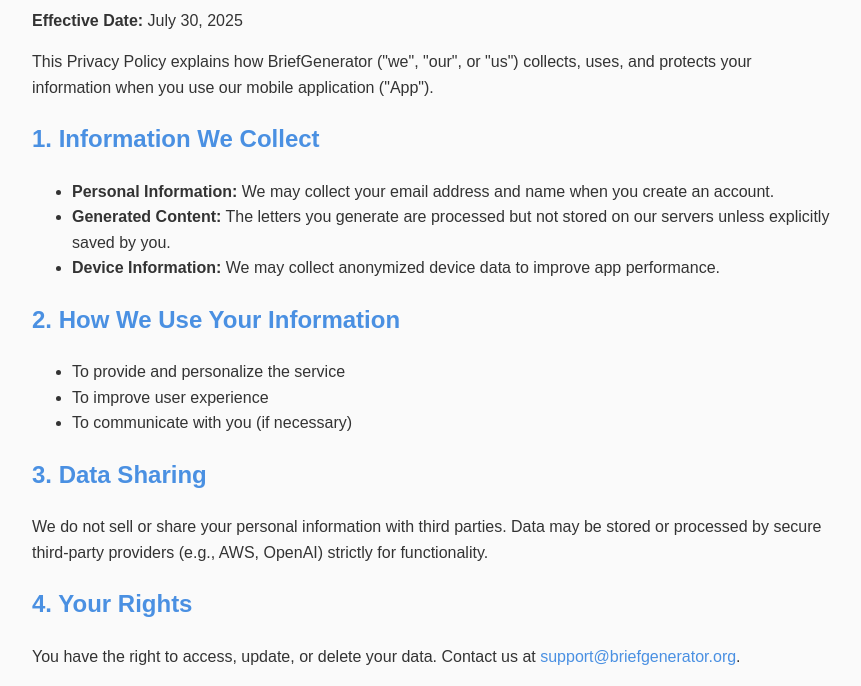
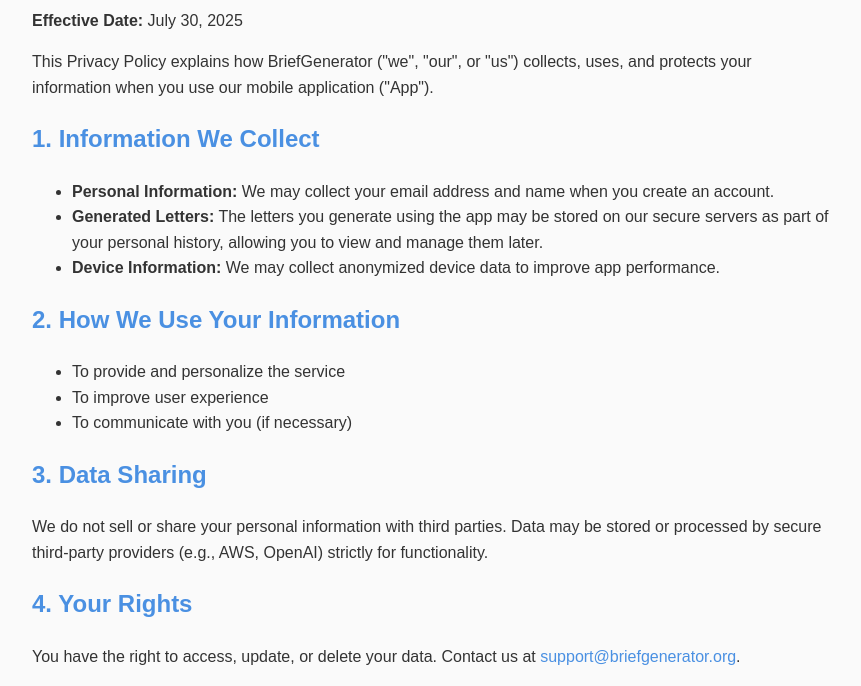
Before and after one commit to VladimirKogan/briefgenerator.github.io, a plain HTML site: page privacy.html in a window 1280 px wide. Shown: the part 105-791 px from the top of the page, without its empty margins (208-1069 px from the left). Drawn offline with Linux system fonts and the light colour scheme.

Commit message:
updated privacy policy

```diff
--- a/privacy.html
+++ b/privacy.html
@@ -42,8 +42,8 @@
     <ul>
         <li><strong>Personal Information:</strong> We may collect your email address and name when you create an
             account.</li>
-        <li><strong>Generated Content:</strong> The letters you generate are processed but not stored on our servers
-            unless explicitly saved by you.</li>
+        <li><strong>Generated Letters:</strong> The letters you generate using the app may be stored on our secure
+            servers as part of your personal history, allowing you to view and manage them later.</li>
         <li><strong>Device Information:</strong> We may collect anonymized device data to improve app performance.</li>
     </ul>
 
```
